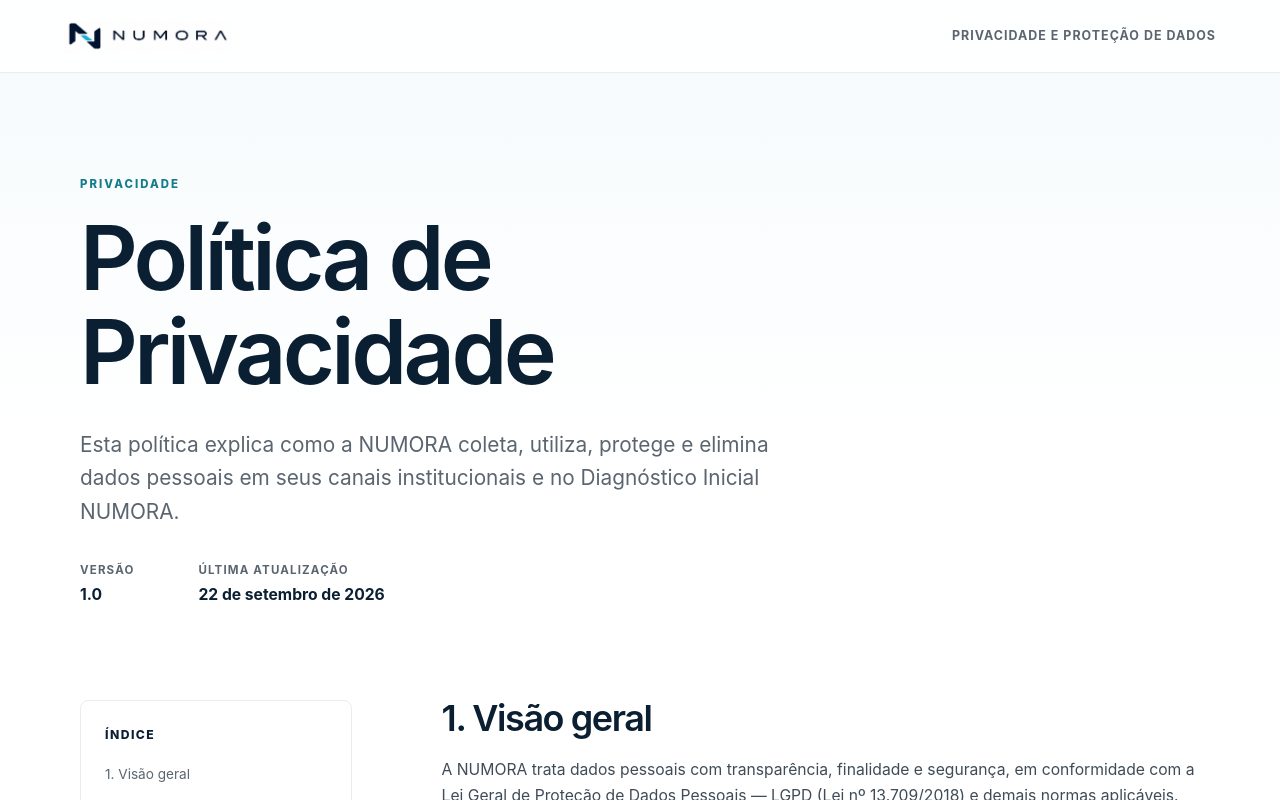
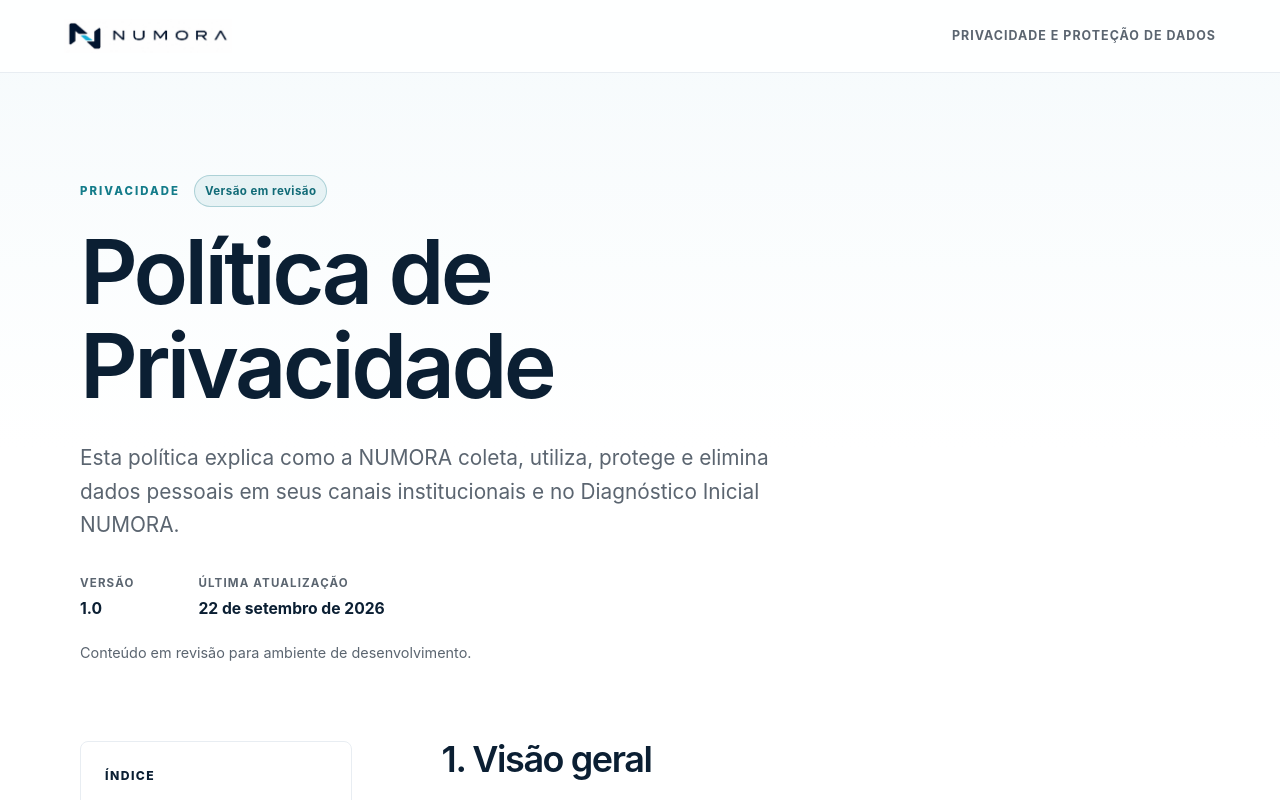
Before and after one commit to MKALLENBACH/numora, a Next.js app: page /politica-de-privacidade in a window 1280 px wide. Shown: the top 800 px of the page. Built offline with nearby package versions, Linux system fonts and the light colour scheme; no server answers.

Commit message:
feat: finalize privacy policy draft workflow

```diff
--- a/src/app/politica-de-privacidade/page.tsx
+++ b/src/app/politica-de-privacidade/page.tsx
@@ -2,11 +2,11 @@
 
 import { BrandLogo } from "@/components/ui/BrandLogo";
 import { privacyConfig } from "@/config/privacy";
-import { siteConfig, withBasePath } from "@/config/site";
+import { siteConfig } from "@/config/site";
 
 import styles from "./policy.module.css";
 
-const policyUrl = `${new URL(siteConfig.siteUrl).origin}${withBasePath(privacyConfig.policyPath)}/`;
+const policyUrl = `${new URL(siteConfig.siteUrl).origin}${privacyConfig.internalUrl}/`;
 
 export const metadata: Metadata = {
   title: `Política de Privacidade | ${siteConfig.name}`,
@@ -18,6 +18,9 @@
     description: "Informações sobre o tratamento e a proteção de dados pessoais pela NUMORA.",
     url: siteConfig.hasConfiguredSiteUrl ? policyUrl : undefined,
   },
+  robots: privacyConfig.isIndexable
+    ? { index: true, follow: true }
+    : { index: false, follow: false },
 };
 
 const sections = [
@@ -53,7 +56,12 @@
 
       <main className={styles.main} id="conteudo-politica">
         <header className={styles.hero}>
-          <p className={styles.eyebrow}>Privacidade</p>
+          <div className={styles.heroTopline}>
+            <p className={styles.eyebrow}>Privacidade</p>
+            {privacyConfig.status === "DRAFT" && !privacyConfig.isProductionEnvironment ? (
+              <span className={styles.draftBadge}>Versão em revisão</span>
+            ) : null}
+          </div>
           <h1>Política de Privacidade</h1>
           <p className={styles.lead}>
             Esta política explica como a NUMORA coleta, utiliza, protege e elimina dados
@@ -69,6 +77,11 @@
               <dd>{privacyConfig.lastUpdated}</dd>
             </div>
           </dl>
+          {privacyConfig.status === "DRAFT" && !privacyConfig.isProductionEnvironment ? (
+            <p className={styles.draftNotice}>
+              Conteúdo em revisão para ambiente de desenvolvimento.
+            </p>
+          ) : null}
         </header>
 
         <div className={styles.layout}>
@@ -220,16 +233,15 @@
 
             <section id="contato">
               <h2>9. Contato sobre privacidade</h2>
-              {privacyConfig.contactEmail ? (
+              {privacyConfig.privacyEmail ? (
                 <p>
-                  Para dúvidas ou para exercer direitos relacionados a dados pessoais, escreva para{" "}
-                  <a href={`mailto:${privacyConfig.contactEmail}`}>{privacyConfig.contactEmail}</a>.
+                  E-mail para assuntos de privacidade:{" "}
+                  <a href={`mailto:${privacyConfig.privacyEmail}`}>{privacyConfig.privacyEmail}</a>.
                 </p>
               ) : (
                 <p>
-                  Para dúvidas ou solicitações relacionadas a dados pessoais, utilize o canal
-                  institucional informado nas comunicações da NUMORA. Um canal específico poderá ser
-                  publicado aqui quando estiver disponível.
+                  O canal específico para assuntos de privacidade será disponibilizado antes da
+                  publicação definitiva em produção.
                 </p>
               )}
             </section>
--- a/src/app/politica-de-privacidade/policy.module.css
+++ b/src/app/politica-de-privacidade/policy.module.css
@@ -71,6 +71,23 @@
   text-transform: uppercase;
 }
 
+.heroTopline {
+  display: flex;
+  align-items: center;
+  gap: 0.9rem;
+}
+
+.draftBadge {
+  padding: 0.35rem 0.6rem;
+  border: 1px solid rgba(20, 124, 138, 0.28);
+  border-radius: 999px;
+  background: rgba(20, 124, 138, 0.08);
+  color: #116b77;
+  font-size: 0.72rem;
+  font-weight: 750;
+  letter-spacing: 0.04em;
+}
+
 .hero h1 {
   max-width: 14ch;
   margin-top: 1.1rem;
@@ -107,6 +124,13 @@
   margin: 0;
   color: var(--midnight);
   font-weight: 700;
+}
+
+.draftNotice {
+  max-width: 42rem;
+  margin-top: 1.25rem;
+  color: var(--text-secondary);
+  font-size: 0.9rem;
 }
 
 .layout {
@@ -264,6 +288,11 @@
 }
 
 @media (max-width: 32rem) {
+  .heroTopline {
+    align-items: flex-start;
+    flex-direction: column;
+  }
+
   .metadata {
     align-items: flex-start;
     flex-direction: column;
--- a/src/config/privacy.ts
+++ b/src/config/privacy.ts
@@ -1,7 +1,27 @@
-import { withBasePath } from "@/config/site";
+import { withBasePath } from "@/config/runtime";
+
+export type PrivacyPolicyStatus = "DRAFT" | "APPROVED";
 
 const defaultPolicyPath = "/politica-de-privacidade";
 const configuredPolicyUrl = process.env.NEXT_PUBLIC_PRIVACY_POLICY_URL?.trim();
+const configuredPrivacyEmail = process.env.NEXT_PUBLIC_PRIVACY_CONTACT_EMAIL?.trim();
+const privacyPolicyStatus: PrivacyPolicyStatus = "DRAFT";
+const isProductionEnvironment = process.env.APP_ENV?.trim().toLowerCase() === "production";
+const validEmailPattern = /^[^\s@]+@[^\s@]+\.[^\s@]+$/;
+
+function resolvePrivacyEmail() {
+  if (!configuredPrivacyEmail) return null;
+  if (validEmailPattern.test(configuredPrivacyEmail)) return configuredPrivacyEmail;
+
+  if (process.env.NODE_ENV === "development") {
+    console.warn("Privacy email is not configured with a valid address.");
+  }
+  return null;
+}
+
+function isApproved(status: PrivacyPolicyStatus) {
+  return status === "APPROVED";
+}
 
 function resolvePolicyUrl() {
   if (!configuredPolicyUrl) {
@@ -33,8 +53,12 @@
 
 export const privacyConfig = {
   policyPath: defaultPolicyPath,
+  internalUrl: withBasePath(defaultPolicyPath),
   policyUrl: resolvePolicyUrl(),
   version: "1.0",
+  status: privacyPolicyStatus,
   lastUpdated: "22 de setembro de 2026",
-  contactEmail: process.env.NEXT_PUBLIC_PRIVACY_CONTACT_EMAIL?.trim() ?? "",
+  privacyEmail: resolvePrivacyEmail(),
+  isProductionEnvironment,
+  isIndexable: isProductionEnvironment && isApproved(privacyPolicyStatus),
 } as const;
--- /dev/null
+++ b/src/config/runtime.ts
@@ -0,0 +1,24 @@
+const configuredSiteUrl = process.env.NEXT_PUBLIC_SITE_URL?.trim().replace(/\/$/, "");
+const configuredBasePath = process.env.NEXT_PUBLIC_BASE_PATH?.trim().replace(/\/$/, "") || "";
+const resolvedSiteUrl = configuredSiteUrl || "http://localhost:3000";
+
+export function withBasePath(pathname: string) {
+  const normalizedPath = pathname.startsWith("/") ? pathname : `/${pathname}`;
+
+  if (
+    !configuredBasePath ||
+    normalizedPath === configuredBasePath ||
+    normalizedPath.startsWith(`${configuredBasePath}/`)
+  ) {
+    return normalizedPath;
+  }
+
+  return `${configuredBasePath}${normalizedPath}`;
+}
+
+export const runtimeConfig = {
+  siteUrl: resolvedSiteUrl,
+  basePath: configuredBasePath,
+  hasConfiguredSiteUrl: Boolean(configuredSiteUrl),
+  assetBaseUrl: `${new URL(resolvedSiteUrl).origin}${configuredBasePath}`,
+} as const;
--- a/src/config/site.ts
+++ b/src/config/site.ts
@@ -1,17 +1,7 @@
-const configuredSiteUrl = process.env.NEXT_PUBLIC_SITE_URL?.trim().replace(/\/$/, "");
-const configuredBasePath = process.env.NEXT_PUBLIC_BASE_PATH?.trim().replace(/\/$/, "") || "";
-const resolvedSiteUrl = configuredSiteUrl || "http://localhost:3000";
-const assetBaseUrl = `${new URL(resolvedSiteUrl).origin}${configuredBasePath}`;
+import { privacyConfig } from "@/config/privacy";
+import { runtimeConfig } from "@/config/runtime";
 
-export function withBasePath(pathname: string) {
-  const normalizedPath = pathname.startsWith("/") ? pathname : `/${pathname}`;
-
-  if (!configuredBasePath || normalizedPath === configuredBasePath || normalizedPath.startsWith(`${configuredBasePath}/`)) {
-    return normalizedPath;
-  }
-
-  return `${configuredBasePath}${normalizedPath}`;
-}
+export { withBasePath } from "@/config/runtime";
 
 export const siteConfig = {
   name: "NUMORA",
@@ -23,18 +13,20 @@
     "Transformação operacional por meio de estratégia, Inteligência Artificial, automação e integração.",
   locale: "pt_BR",
   language: "pt-BR",
-  siteUrl: resolvedSiteUrl,
-  basePath: configuredBasePath,
-  hasConfiguredSiteUrl: Boolean(configuredSiteUrl),
-  logo: `${configuredBasePath}/brand/logo-wordmark.png`,
-  logoUrl: `${assetBaseUrl}/brand/logo-wordmark.png`,
-  favicon: `${configuredBasePath}/brand/favicon.png`,
-  favicon16: `${configuredBasePath}/brand/favicon-16.png`,
-  favicon32: `${configuredBasePath}/brand/favicon-32.png`,
-  appleTouchIcon: `${configuredBasePath}/brand/apple-touch-icon.png`,
-  socialImage: `${configuredBasePath}/og.png`,
-  socialImageUrl: `${assetBaseUrl}/og.png`,
-  legalLinks: [] as ReadonlyArray<{ label: string; href: string }>,
+  siteUrl: runtimeConfig.siteUrl,
+  basePath: runtimeConfig.basePath,
+  hasConfiguredSiteUrl: runtimeConfig.hasConfiguredSiteUrl,
+  logo: `${runtimeConfig.basePath}/brand/logo-wordmark.png`,
+  logoUrl: `${runtimeConfig.assetBaseUrl}/brand/logo-wordmark.png`,
+  favicon: `${runtimeConfig.basePath}/brand/favicon.png`,
+  favicon16: `${runtimeConfig.basePath}/brand/favicon-16.png`,
+  favicon32: `${runtimeConfig.basePath}/brand/favicon-32.png`,
+  appleTouchIcon: `${runtimeConfig.basePath}/brand/apple-touch-icon.png`,
+  socialImage: `${runtimeConfig.basePath}/og.png`,
+  socialImageUrl: `${runtimeConfig.assetBaseUrl}/og.png`,
+  legalLinks: [
+    { label: "Política de Privacidade", href: privacyConfig.internalUrl },
+  ] as const,
 } as const;
 
 export const primaryNavigation = [
```
Also changed, not shown: scripts/validate-diagnostic-env.mjs (+42 -0 lines), src/app/sitemap.ts (+8 -4 lines), 1 other file (tests, documents, lock files or other folders).
